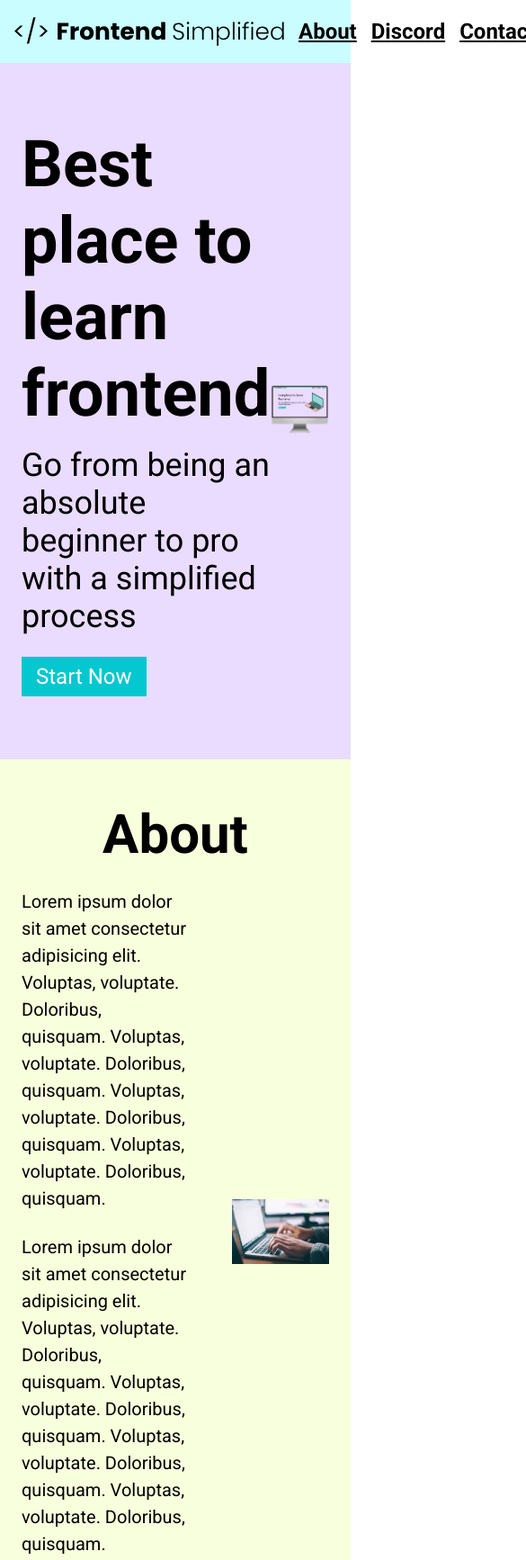
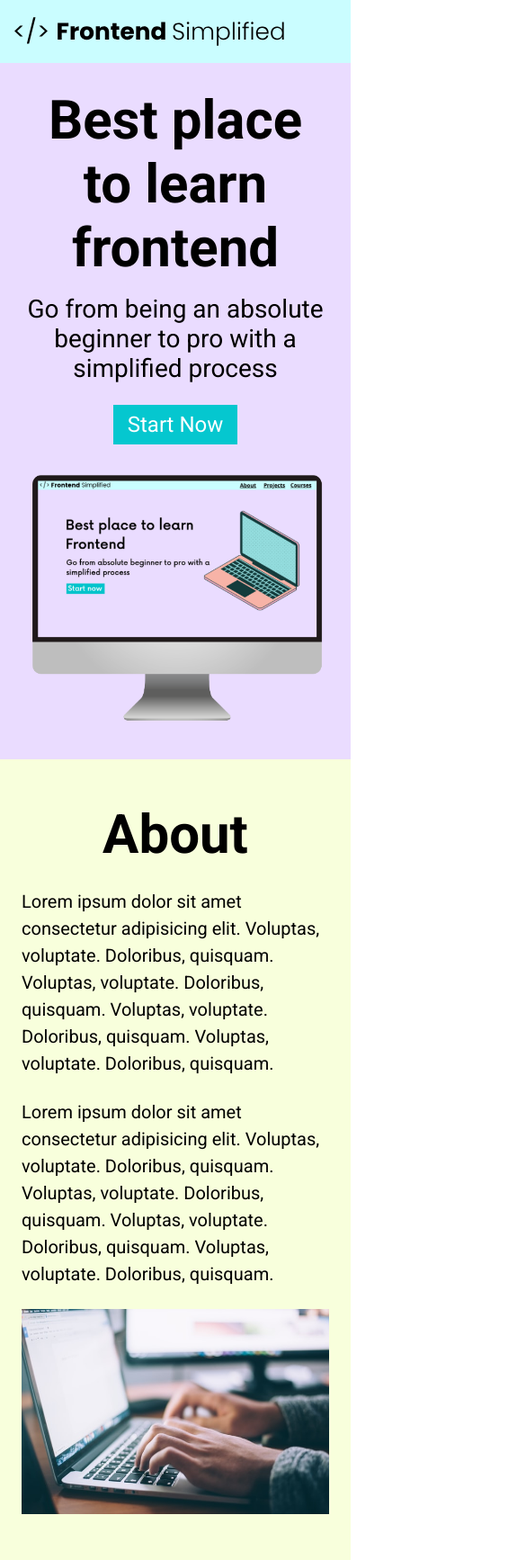
Before and after one commit to timsherrell/My-FES-Project, a plain HTML site: page index.html in a window 390 px wide. Shown: the top 1734 px of the page at 90% size, 585 px wide, since content can reach past the window. Drawn offline with Linux system fonts and the light colour scheme.

Commit message:
Added Responsive Media Query

```diff
--- a/index.html
+++ b/index.html
@@ -18,13 +18,13 @@
       </nav>
       <header>
         <div class="row">
-          <div>
+          <div class="home__description">
             <h1>Best place to learn frontend</h1>
             <p class="subheader">
               Go from being an absolute beginner to pro with a simplified
               process
             </p>
-            <button>Start Now</button>
+            <button class="home__description--button">Start Now</button>
           </div>
           <figure>
             <img src="./assets/laptop.png" alt="Home Page Image" />
--- a/style.css
+++ b/style.css
@@ -142,6 +142,7 @@
   margin: 0 auto;
   display: flex;
   flex-direction: column;
+  padding: 0 24px;
 }
 
 input,
@@ -177,3 +178,68 @@
 .footer__link {
   padding: 0 16px;
 }
+
+/* SMALL PHONES, TABLES, LARGE PHONES */
+@media (max-width: 728px) {
+  .row {
+    flex-direction: column;
+  }
+
+  .home__description {
+    margin-bottom: 24px;
+    display: flex;
+    flex-direction: column;
+    align-items: center;
+  }
+
+  h1 {
+    text-align: center;
+    font-size: 60px;
+  }
+
+  .subheader {
+    text-align: center;
+    font-size: 28px;
+  }
+
+  .home__description--button {
+    max-width: 240px;
+  }
+
+  ul {
+    display: none;
+  }
+
+  .section__description {
+    flex-direction: column;
+  }
+
+  .section__description--wrapper {
+    width: 100%;
+  }
+
+  .about__img--wrapper {
+    width: 100%;
+  }
+
+  #discord .section__description {
+    flex-direction: column-reverse;
+  }
+
+  footer {
+    padding: 48px 24px;
+  }
+
+  .footer_logo {
+    max-width: 360px;
+  }
+
+  .footer__link {
+    padding: 0 4px;
+    font-size: 18px;
+  }
+
+  .footer__links {
+    margin-bottom: 24px;
+  }
+}
```
